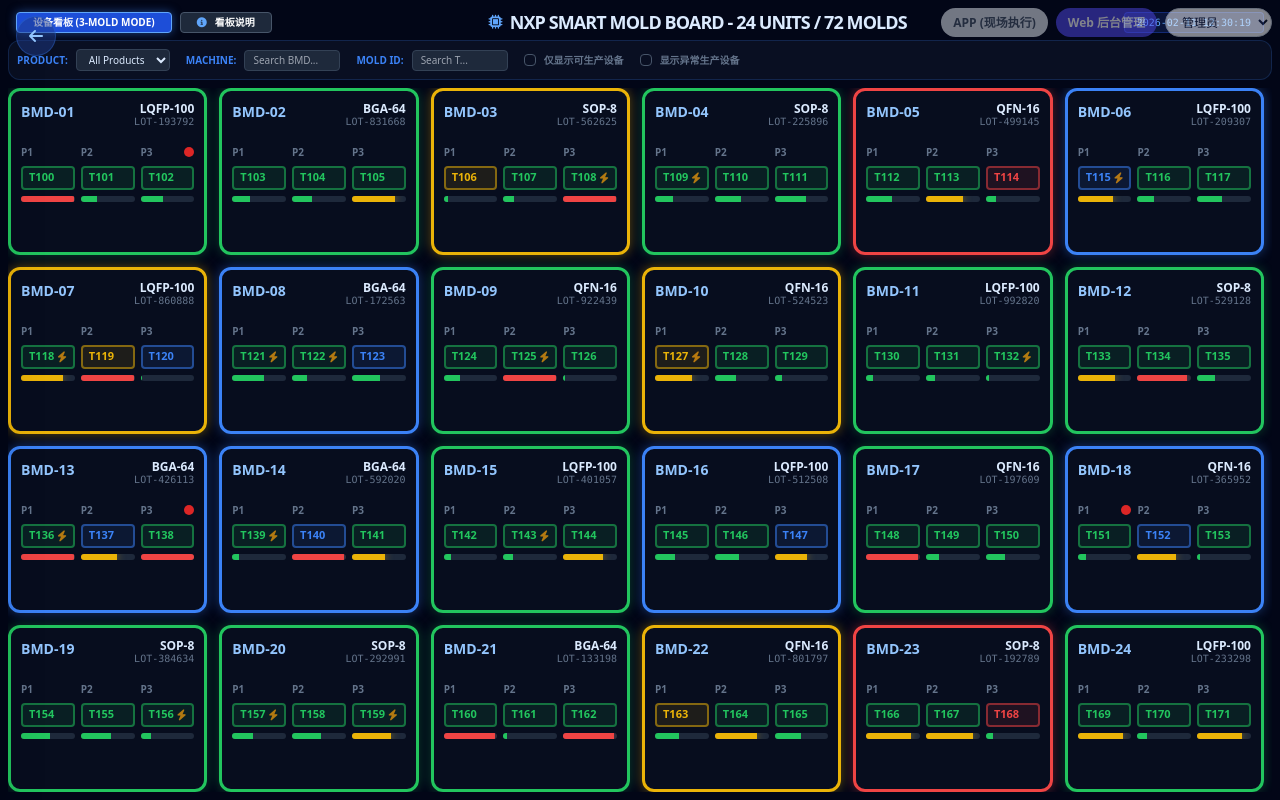
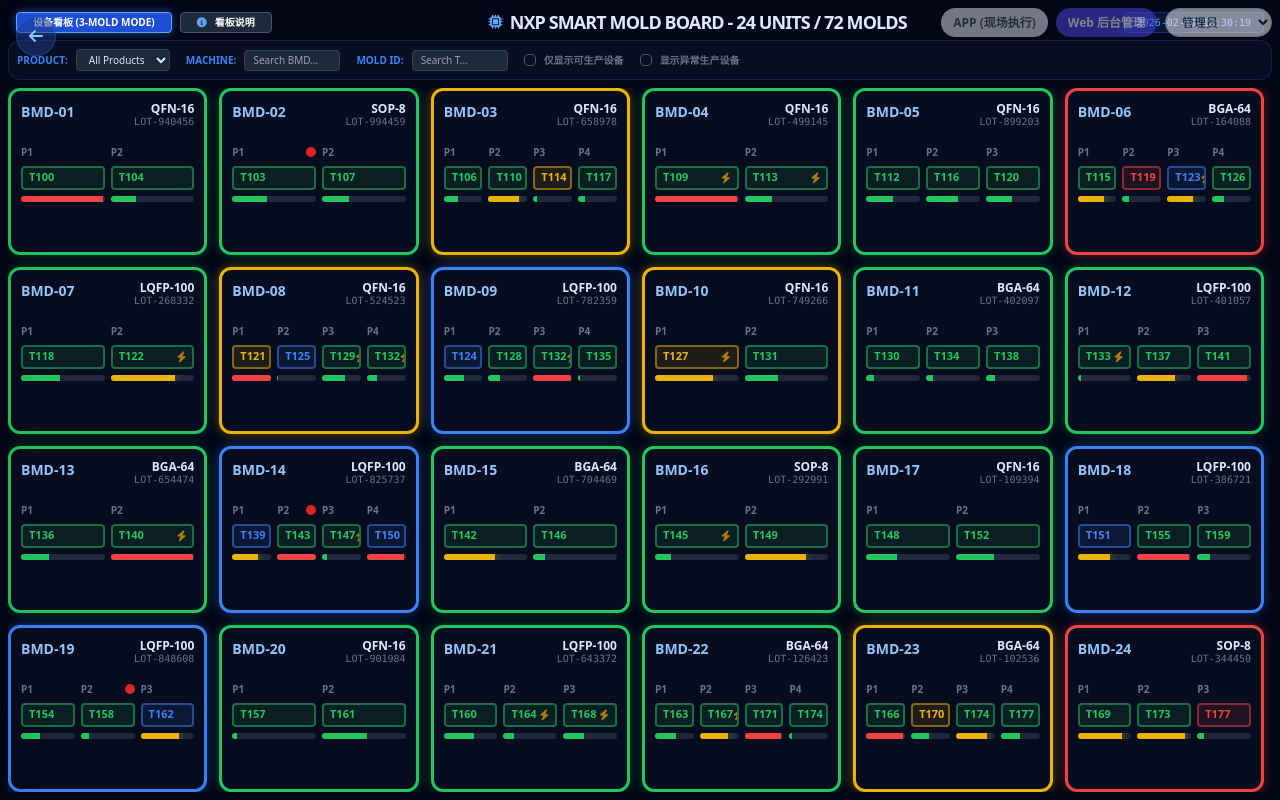
Before and after one commit to damonxzhang/yingjiang-V5-moldsystem, a React (Vite) app: page / in a window 1280 px wide. Built offline with nearby package versions, Linux system fonts and the light colour scheme.

Commit message:
feat: implement dynamic mold count support (2, 3, or 4 molds per machine)

```diff
--- a/pages/admin/MachineDashboard.tsx
+++ b/pages/admin/MachineDashboard.tsx
@@ -85,11 +85,13 @@ const MachineDashboard: React.FC<MachineDashboardProps> = ({ onSwitchView }) =>
         };
       };
 
-      const molds = {
-        P1: createMoldData('P1', i),
-        P2: createMoldData('P2', i),
-        P3: createMoldData('P3', i)
-      };
+      const moldCount = [2, 3, 4][Math.floor(Math.random() * 3)];
+      const moldPositions = Array.from({ length: moldCount }, (_, index) => `P${index + 1}`);
+
+      const molds = moldPositions.reduce((acc, pos, idx) => {
+        acc[pos] = createMoldData(pos, i + idx);
+        return acc;
+      }, {} as any);
 
       // 整体状态逻辑：如果有任何一个超期，则整体边框显红；如果有即将保养，显黄；否则绿
       let machineColorClass = 'border-[3px] border-green-500 shadow-[0_0_12px_rgba(34,197,94,0.3)]';
@@ -432,10 +434,12 @@ const MachineDashboard: React.FC<MachineDashboardProps> = ({ onSwitchView }) =>
               </div>
             </div>
 
-            {/* 3 Molds Row (P1, P2, P3) */}
-            <div className="grid grid-cols-3 gap-1.5 my-2 flex-1">
-              {['P1', 'P2', 'P3'].map(pos => {
-                const mold = (machine.molds as any)[pos];
+            {/* Dynamic Molds Row (2, 3, or 4 molds) */}
+            <div className={`grid ${
+              Object.keys(machine.molds).length === 4 ? 'grid-cols-4' :
+              Object.keys(machine.molds).length === 2 ? 'grid-cols-2' : 'grid-cols-3'
+            } gap-1.5 my-2 flex-1`}>
+              {Object.entries(machine.molds).map(([pos, mold]: [string, any]) => {
                 return (
                   <div key={pos} className="flex flex-col gap-1.5">
                     <div className="flex justify-between items-center">
```
Also changed, not shown: 1 other file (tests, documents, lock files or other folders).
